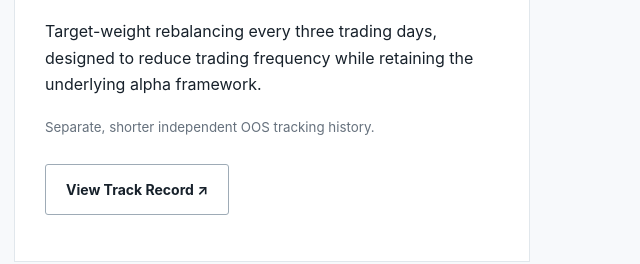
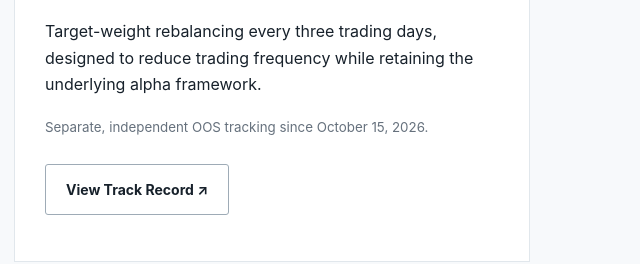
Before and after one commit to ds3236/ls-advisors-website, a plain HTML site: page index.html in a window 1280 px wide. Shown: the part 3139-3403 px from the top of the page, 635-1275 px from the left. Drawn offline with Linux system fonts and the light colour scheme.

Commit message:
Update OOS tracking history date in index.html

```diff
--- a/index.html
+++ b/index.html
@@ -61,7 +61,7 @@
       <span>02 · REDUCED TURNOVER</span>
       <h3>LSA-NASDAQ-RT-LS</h3>
       <p>Target-weight rebalancing every three trading days, designed to reduce trading frequency while retaining the underlying alpha framework.</p>
-      <small>Separate, shorter independent OOS tracking history.</small>
+      <small>Separate, independent OOS tracking since October 15, 2026.</small>
       <p style="margin-top:1.5rem;"><a class="btn" href="https://portfolios.vbase.com/?sym=LSA-NASDAQ-RT-LS" target="_blank" rel="noopener noreferrer">View Track Record ↗</a></p>
     </article>
   </div>
```
